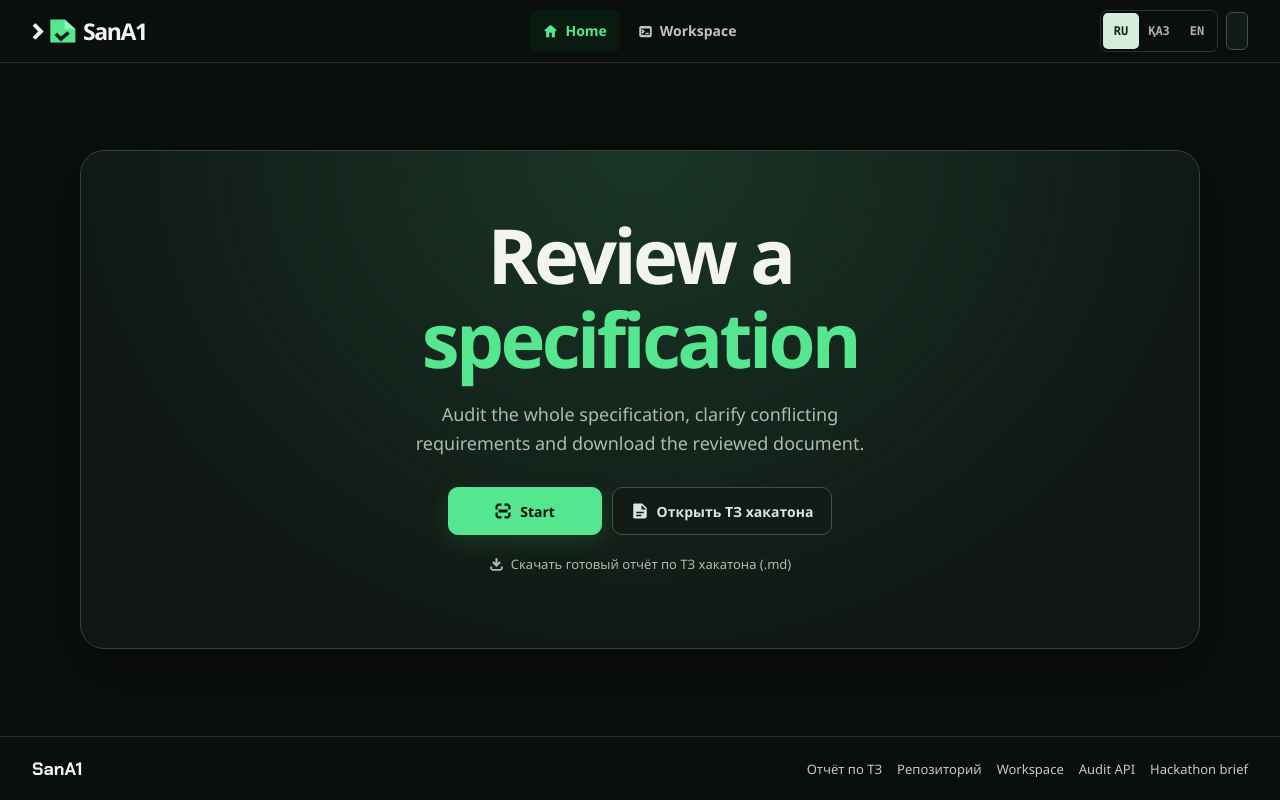
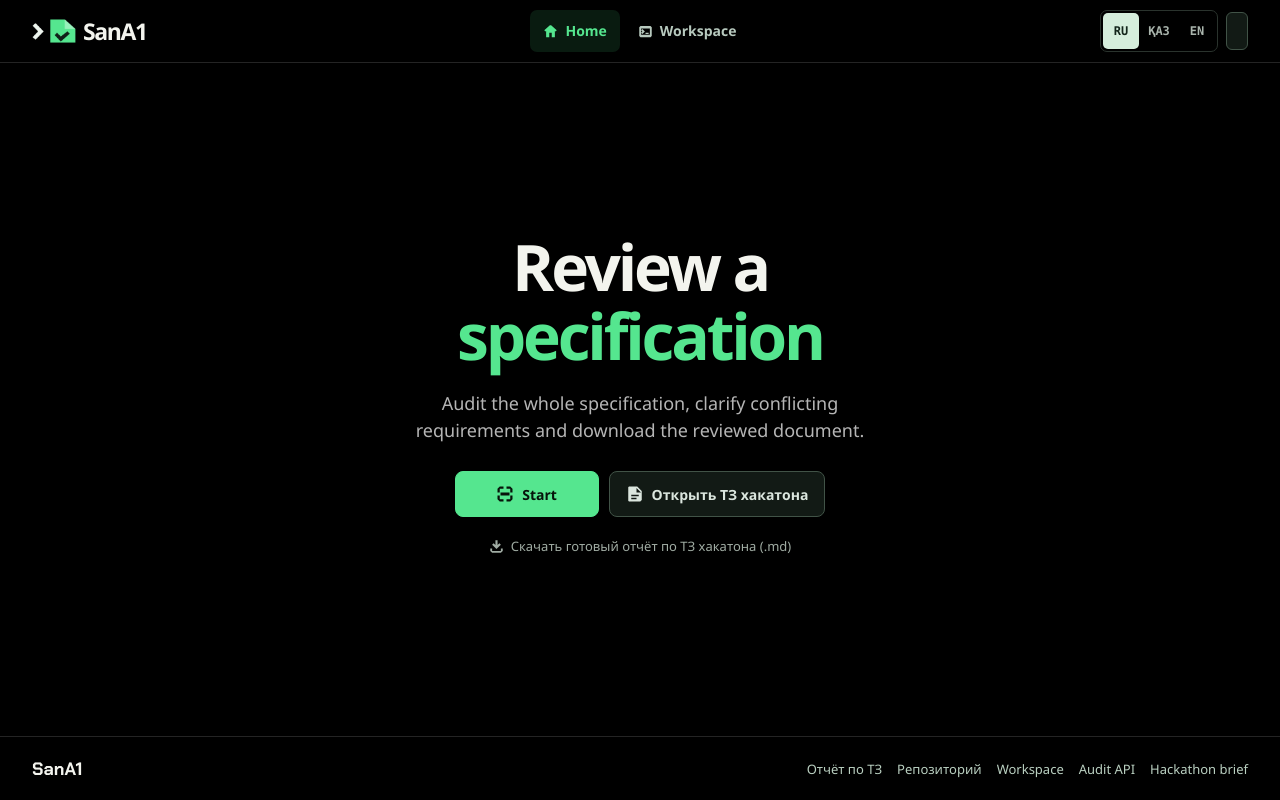
Before and after one commit to mansurkenma54/SanA1-Hackathon, a plain HTML site: page public/index.html in a window 1280 px wide. Drawn offline with Linux system fonts and the light colour scheme.

Commit message:
Restore the original black and green landing design

```diff
--- a/public/workspace.css
+++ b/public/workspace.css
@@ -17,48 +17,39 @@
 .footer-links { display: flex; flex-wrap: wrap; gap: 4px 15px; }
 .footer-links a { display: inline-flex; align-items: center; min-height: 38px; color: #bad0c1; font-size: 13px; }
 .footer-links a:hover { color: #f1fbf3; text-decoration: underline; }
-body:has(#home-page:not([hidden])) { --canvas: #0a0e0c; --muted: #acbbb0; }
-body:has(#home-page:not([hidden])) :is(.topbar, .site-footer) { background: var(--canvas); border-color: #243129; }
+body:has(#home-page:not([hidden])) { --canvas: #000; }
+body:has(#home-page:not([hidden])) :is(.topbar, .site-footer) { background: #000; border-color: #242424; }
 #nav-home[aria-current] { background: #091b10; color: var(--green); }
-.main:has(> #home-page:not([hidden])) {
-  display: grid; place-items: center;
-  padding-block: clamp(24px, 5svh, 64px);
+.main:has(> #home-page:not([hidden])) { display: grid; padding-bottom: 0; }
+#home-page:not([hidden]) {
+  display: grid; grid-template-columns: minmax(0, 1fr); width: 100%;
 }
-#home-page:not([hidden]) { width: min(100%, 1120px); }
 .hero {
   position: relative; isolation: isolate; width: 100%; overflow: hidden; text-align: center;
-  display: grid; place-items: center;
-  min-height: clamp(410px, 60svh, 620px);
-  padding: clamp(44px, 8svh, 94px) clamp(16px, 5vw, 60px);
-  border: 1px solid #2d4637; border-radius: 24px;
-  background: radial-gradient(ellipse at 50% 0%, #1a3628, transparent 74%), #101713;
-  box-shadow: 0 20px 60px #0005;
+  display: grid; align-content: center;
+  padding: clamp(32px, 7vh, 88px) clamp(14px, 4vw, 44px);
 }
 .hero::before, .hero::after { display: none; }
 .hero-field {
   position: absolute; inset: 0; z-index: -1; width: 100%; height: 100%; pointer-events: none;
-  mask-image: radial-gradient(ellipse closest-side, transparent 35%, #000 72%, transparent 100%);
+  mask-image: radial-gradient(ellipse closest-side, transparent 20%, #000 54%, #000 69%, transparent 100%);
 }
-.hero-inner { min-width: 0; width: 100%; }
-.hero h1, html[lang="ru"] .hero h1, html[lang="kk"] .hero h1 {
-  font-size: clamp(31px, 6vw, 76px); font-weight: 700; line-height: 1.04;
-  letter-spacing: -.048em; color: var(--ink); text-wrap: balance;
+.hero h1, html[lang="ru"] .hero h1 {
+  font-size: clamp(33px, 5vw, 68px); font-weight: 700; line-height: 1.07;
+  letter-spacing: -.05em; color: var(--ink); text-wrap: balance;
 }
-.hero h1:lang(ru), .hero h1:lang(kk) { font-family: var(--sans); }
-.hero h1 .hero-accent { color: var(--green); margin-top: 5px; }
-.hero-inner p {
-  max-width: 47ch; margin: 22px auto 0; color: var(--muted);
-  font-size: clamp(15px, 2vw, 18px); line-height: 1.6; text-wrap: pretty;
-}
+.hero h1 span { display: block; }
+.hero h1 .hero-accent { color: var(--green); margin-top: 1px; }
+.hero-inner p { max-width: 53ch; margin: 19px auto 0; color: #b5b5b5; text-wrap: balance; }
 .hero-actions {
-  gap: 10px; margin: 30px auto 0;
+  display: flex; justify-content: center; margin: 26px auto 0;
 }
 .hero .hero-button {
-  min-height: 48px; min-inline-size: 154px; padding-inline: 18px; border-radius: 10px;
+  min-height: 46px; min-inline-size: 144px; padding-inline: 16px; border-radius: 8px;
   font: 650 14px/1.25 var(--sans); text-transform: none; letter-spacing: 0;
   white-space: normal; text-align: center;
 }
-.hero .hero-button.primary { color: #07130a; background: var(--green); border-color: var(--green); box-shadow: 0 6px 22px #55e68f26; }
+.hero .hero-button.primary { color: #07130a; background: var(--green); border-color: var(--green); box-shadow: none; }
 .hero .hero-button.primary:hover { background: #81f4aa; border-color: #81f4aa; box-shadow: none; }
 .official-download {
   display: inline-flex; align-items: center; gap: 7px; min-height: 40px; margin-top: 9px;
@@ -289,7 +280,7 @@ body:has(#home-page:not([hidden])) :is(.topbar, .site-footer) { background: var(
 }
 @media (max-width: 550px) {
   .main, .topbar-inner, .site-footer-inner { width: calc(100% - 24px); }
-  .hero { min-height: 360px; border-radius: 18px; }
+  .hero { min-height: 360px; }
   .hero-actions { margin-top: 23px; }
   .hero-field { opacity: .7; }
   .workspace-bar { position: static; }
@@ -383,11 +374,6 @@ body:has(#review-page:not([hidden])) :is(.topbar, .site-footer) { background: #0
   --canvas: #f4f7f4; --paper: #ffffff; --ink: #19251e; --muted: #4e6255; --line: #cdd9d0; --green: #168249;
 }
 [data-theme="light"] body:has(:is(#home-page, #review-page):not([hidden])) { --canvas: #f4f7f4; --muted: #4e6255; }
-[data-theme="light"] .hero {
-  border-color: #b9cfc0;
-  background: radial-gradient(ellipse at 50% 0%, #d9efe1, transparent 74%), #f9fcf9;
-  box-shadow: 0 20px 60px #27443412;
-}
 [data-theme="light"] body:has(:is(#home-page, #review-page):not([hidden])) :is(.topbar, .site-footer),
 [data-theme="light"] .workspace > .panel,
 [data-theme="light"] :is(.audit-card, .audit-section, .audit-overview, .revision-dialog,
```
